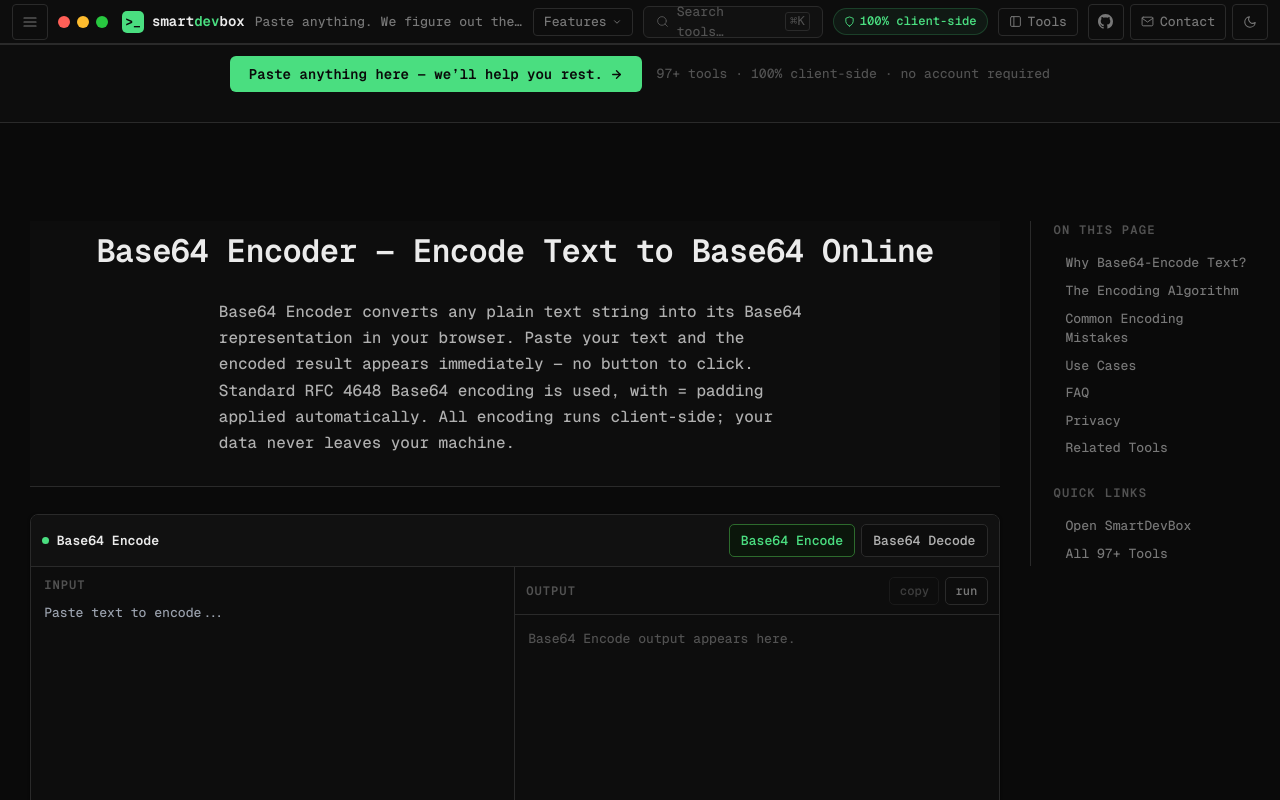
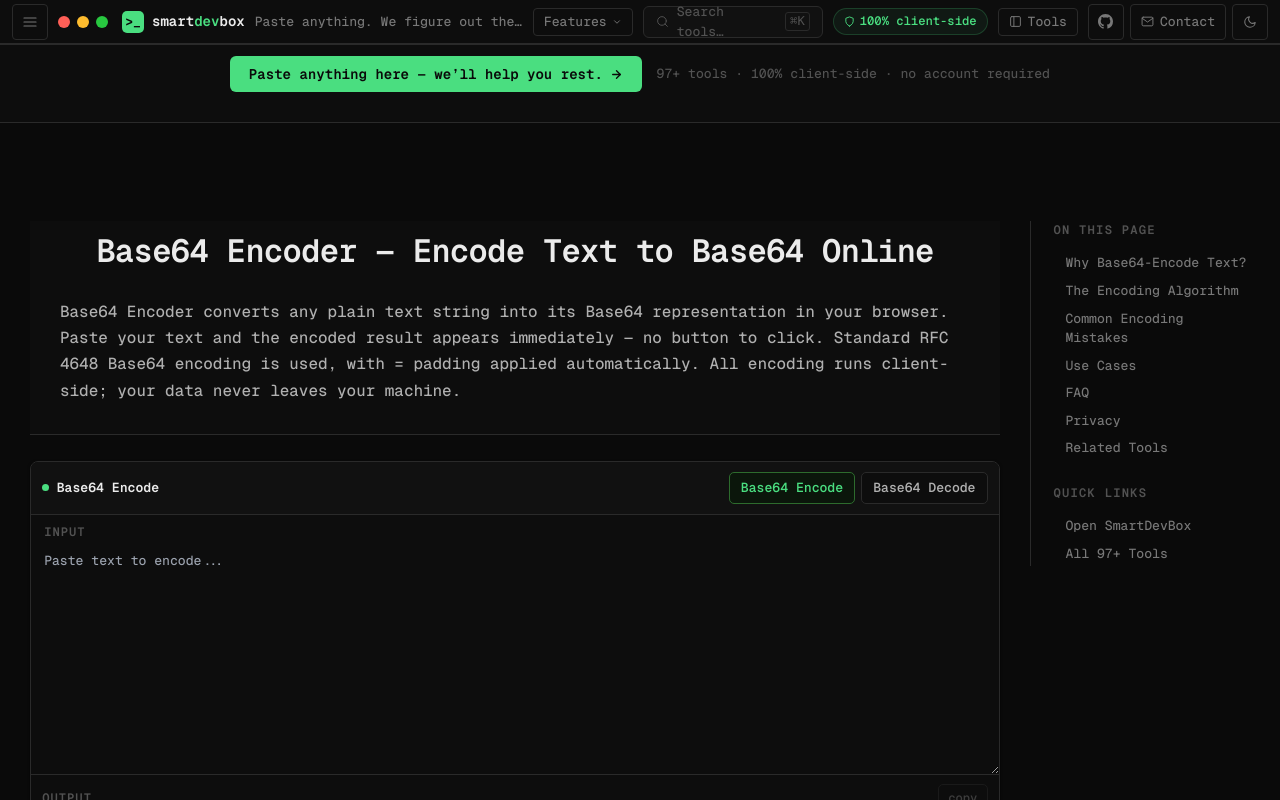
Before and after one commit to mangosteen-lab/smart-dev-box, a Next.js app: page /tools/base64-encoder in a window 1280 px wide. Built offline with nearby package versions, Linux system fonts and the light colour scheme.

Commit message:
Improve public README and article tool panels

```diff
--- a/app/globals.css
+++ b/app/globals.css
@@ -782,6 +782,10 @@ textarea, pre, code {
   max-width: 62ch;
 }
 
+.feat-body-tools .feat-lead {
+  max-width: none;
+}
+
 /* ── Article tool runner ────────────────────────────────────────────────── */
 
 .article-tool-panel {
@@ -858,20 +862,21 @@ textarea, pre, code {
 
 .article-tool-grid {
   display: grid;
-  grid-template-columns: minmax(0, 1fr) minmax(0, 1fr);
+  grid-template-columns: minmax(0, 1fr);
   min-height: 280px;
 }
 
 .article-tool-pane {
   display: flex;
+  width: 100%;
   min-width: 0;
   min-height: 260px;
   flex-direction: column;
-  border-right: 1px solid var(--border);
+  border-bottom: 1px solid var(--border);
 }
 
 .article-tool-output-pane {
-  border-right: 0;
+  border-bottom: 0;
 }
 
 .article-tool-pane-label {
@@ -972,18 +977,6 @@ textarea, pre, code {
     margin-left: 0;
   }
 
-  .article-tool-grid {
-    grid-template-columns: 1fr;
-  }
-
-  .article-tool-pane {
-    border-right: 0;
-    border-bottom: 1px solid var(--border);
-  }
-
-  .article-tool-output-pane {
-    border-bottom: 0;
-  }
 }
 
 /* Section headings */
@@ -1013,6 +1006,12 @@ textarea, pre, code {
   line-height: 1.8;
   margin: 0 0 1.1rem;
   max-width: 72ch;
+}
+
+.feat-body-tools .feat-prose p,
+.feat-body-tools .feat-faq-a,
+.feat-body-tools .feat-tool-desc {
+  max-width: none;
 }
 
 /* Lists */
--- a/components/tools/ArticleToolPanel.tsx
+++ b/components/tools/ArticleToolPanel.tsx
@@ -94,12 +94,38 @@ function getResultText(result: ToolResult | null) {
   return result.output;
 }
 
+function getDetectedActionId(
+  value: string,
+  actions: Array<{ id: string; name: string }>,
+  fallbackToolId: string,
+) {
+  if (!value.trim()) return fallbackToolId;
+
+  let best: { id: string; confidence: number } | null = null;
+  for (const action of actions) {
+    try {
+      const confidence = getToolById(action.id)?.detect(value) ?? 0;
+      if (confidence > 0 && (!best || confidence > best.confidence)) {
+        best = { id: action.id, confidence };
+      }
+    } catch {
+      // Keep typing resilient if one detector rejects an intermediate value.
+    }
+  }
+  if (best) return best.id;
+
+  const hasBase64Pair = actions.some((action) => action.id === 'base64-decode')
+    && actions.some((action) => action.id === 'base64-encode');
+  if (hasBase64Pair) return 'base64-encode';
+
+  return fallbackToolId;
+}
+
 export function ArticleToolPanel({ toolId, title }: ArticleToolPanelProps) {
   const actions = useMemo(() => getArticleActions(toolId), [toolId]);
   const [activeToolId, setActiveToolId] = useState(toolId);
   const [input, setInput] = useState('');
   const [result, setResult] = useState<ToolResult | null>(null);
-  const [isRunning, setIsRunning] = useState(false);
   const [copied, setCopied] = useState(false);
 
   if (actions.length === 0) return null;
@@ -123,7 +149,6 @@ export function ArticleToolPanel({ toolId, title }: ArticleToolPanelProps) {
       return;
     }
 
-    setIsRunning(true);
     try {
       setResult(await nextTool.execute(input));
     } catch (err) {
@@ -131,9 +156,14 @@ export function ArticleToolPanel({ toolId, title }: ArticleToolPanelProps) {
         output: '',
         error: err instanceof Error ? err.message : String(err),
       });
-    } finally {
-      setIsRunning(false);
     }
+  };
+
+  const handleInputChange = (value: string) => {
+    setInput(value);
+    setActiveToolId(getDetectedActionId(value, actions, toolId));
+    setResult(null);
+    setCopied(false);
   };
 
   const copyOutput = async () => {
@@ -186,11 +216,7 @@ export function ArticleToolPanel({ toolId, title }: ArticleToolPanelProps) {
           <textarea
             data-testid="article-tool-input"
             value={input}
-            onChange={(event) => {
-              setInput(event.target.value);
-              setResult(null);
-              setCopied(false);
-            }}
+            onChange={(event) => handleInputChange(event.target.value)}
             onKeyDown={(event) => {
               if ((event.metaKey || event.ctrlKey) && event.key === 'Enter') {
                 event.preventDefault();
@@ -213,14 +239,6 @@ export function ArticleToolPanel({ toolId, title }: ArticleToolPanelProps) {
                 disabled={!getResultText(result)}
               >
                 {copied ? 'copied' : 'copy'}
-              </button>
-              <button
-                type="button"
-                className="article-tool-copy"
-                onClick={() => runTool()}
-                disabled={isRunning}
-              >
-                {isRunning ? 'running' : 'run'}
               </button>
             </div>
           </div>
```
Also changed, not shown: 2 other files (tests, documents, lock files or other folders).
